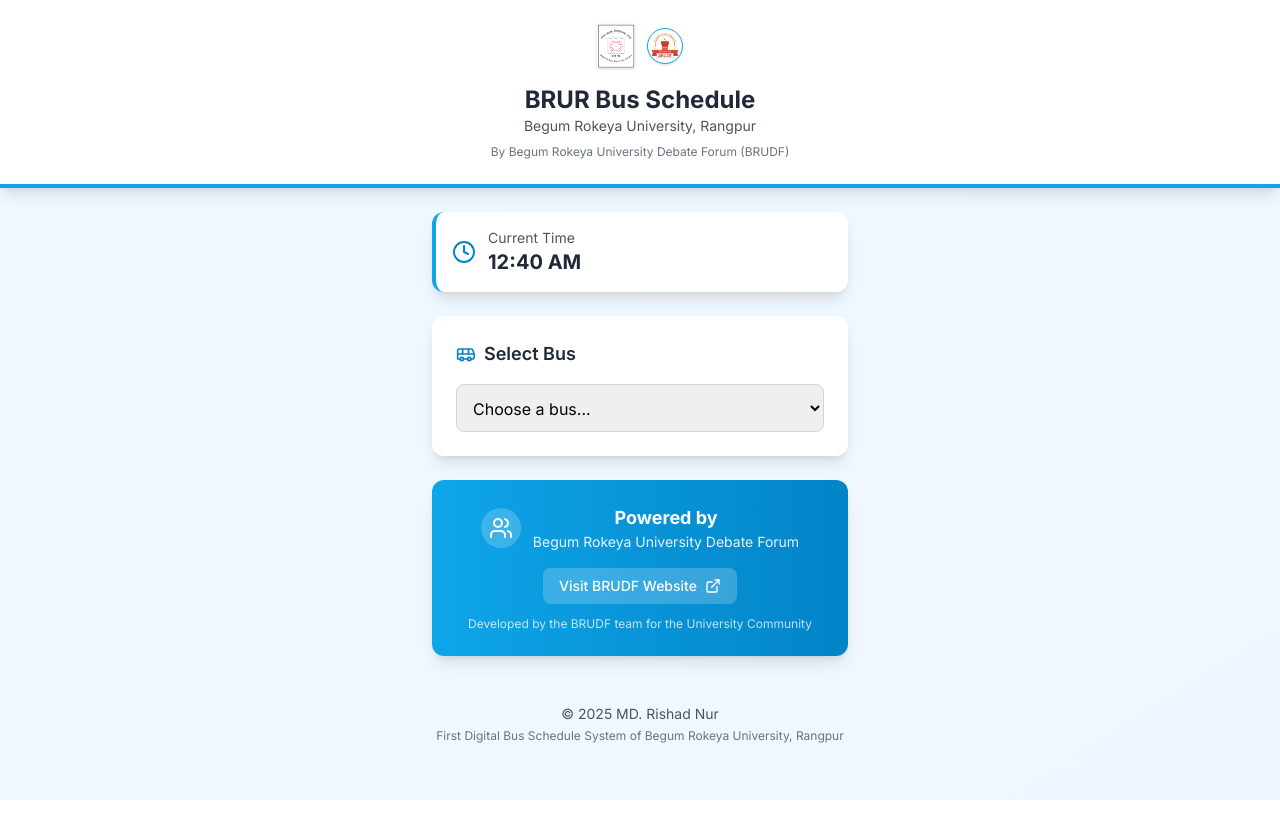
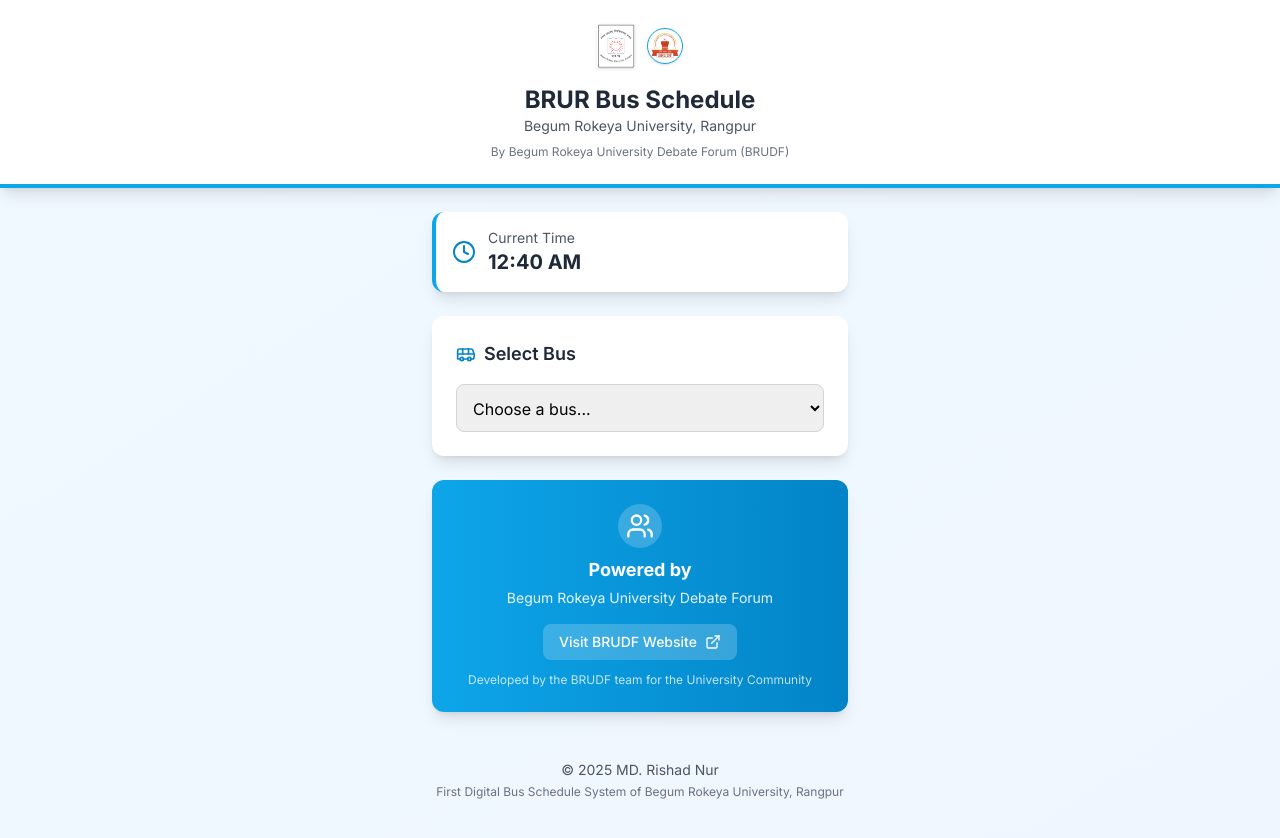
Before and after one commit to Rishad-007/BRUR-Bus-App, a React (Vite) app: page / in a window 1280 px wide. Shown: the top 838 px of the page. Before the commit the page ends 800 px from the top, so only its background shows below. Built offline with nearby package versions, Linux system fonts and the light colour scheme.

Commit message:
fixed powered by section

```diff
--- a/src/App.tsx
+++ b/src/App.tsx
@@ -301,18 +301,16 @@
 
         {/* Powered By Section */}
         <div className="bg-gradient-to-r from-university-500 to-university-600 rounded-xl shadow-lg p-6 text-white">
-          <div className="flex items-center justify-center space-x-3 mb-4">
-            <div className="bg-white/20 p-2 rounded-full">
-              <Users className="w-6 h-6" />
+          <div className="flex flex-col items-center justify-center mb-4">
+            <div className="bg-white/20 p-2 rounded-full mb-2 flex items-center justify-center">
+              <Users className="w-7 h-7" />
             </div>
-            <div className="text-center">
-              <h3 className="text-lg font-bold">Powered by</h3>
-              <p className="text-sm opacity-90">
-                Begum Rokeya University Debate Forum
-              </p>
-            </div>
+            <h3 className="text-lg font-bold text-center">Powered by</h3>
+            <p className="text-sm opacity-90 text-center mt-1">
+              Begum Rokeya University Debate Forum
+            </p>
           </div>
-          <div className="text-center">
+          <div className="flex justify-center">
             <a
               href="https://brudf.onrender.com"
               target="_blank"
```
